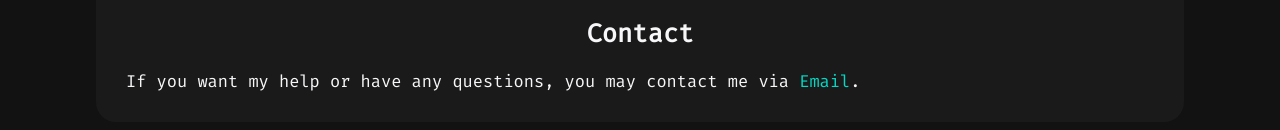
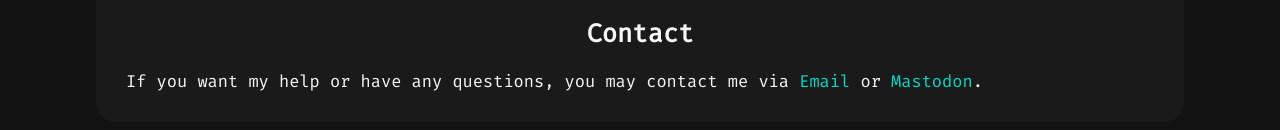
Before and after one commit to N1nj4R8/n1nj4r8.github.io, a plain HTML site: page index.html in a window 1280 px wide. Shown: the part 796-926 px from the top of the page. Drawn offline with Linux system fonts and the light colour scheme.

Commit message:
Update index.html
Add Mastadon link

```diff
--- a/index.html
+++ b/index.html
@@ -58,7 +58,7 @@
         <div class="content">
             <h2 id="contact">Contact</h2>
             <p>
-                If you want my help or have any questions, you may contact me via <a href="mailto://n1nj4r8@dnmx.org">Email</a>.
+                If you want my help or have any questions, you may contact me via <a href="mailto://n1nj4r8@dnmx.org">Email</a> or <a rel="me" href="https://mastodon.social/@ninja_left">Mastodon</a>.
             </p>
         </div>
         <script src="./static/script.js"></script>
```
